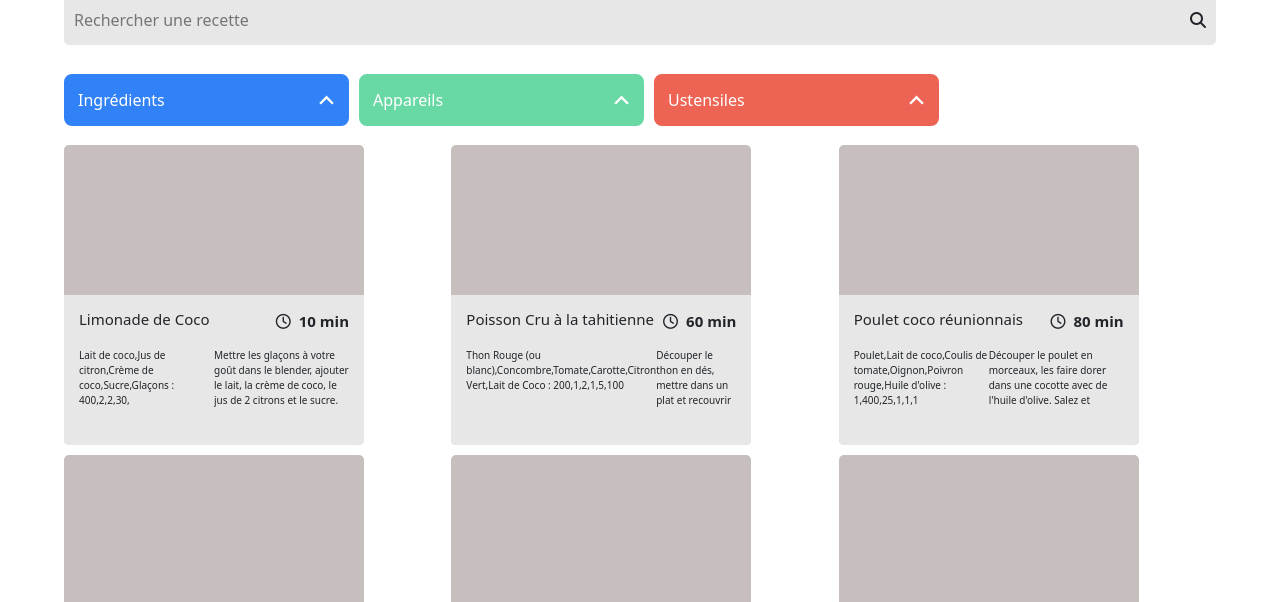
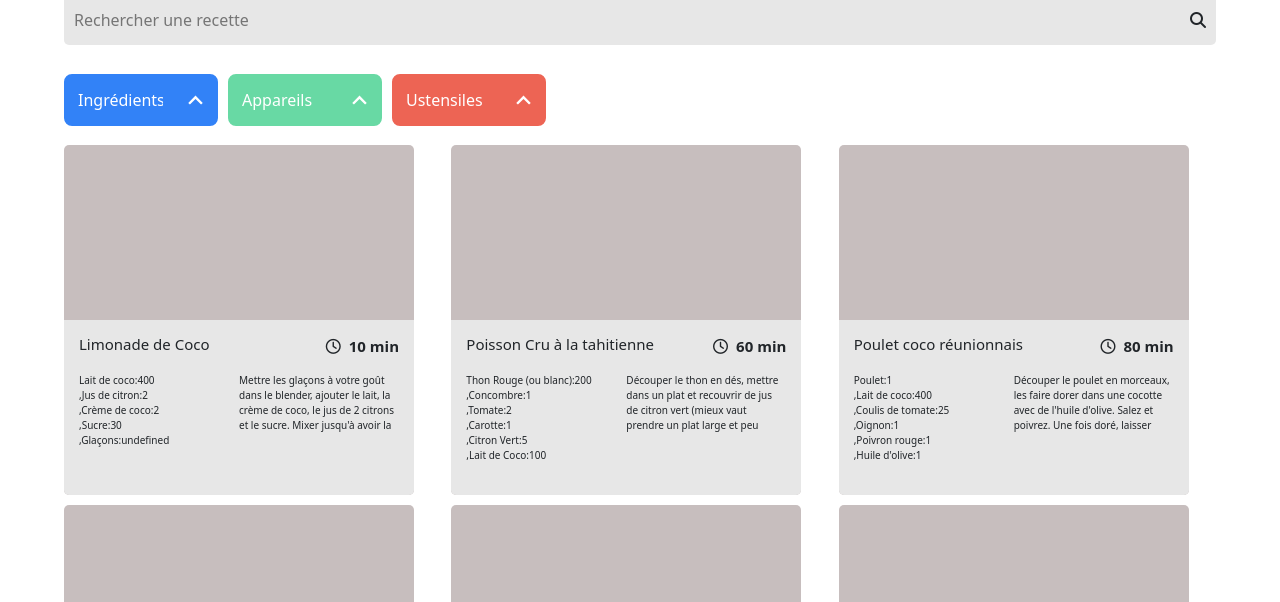
Before and after one commit to Ced933/AlgorithmeDeRecherche, a plain HTML site: page index.html in a window 1280 px wide. Shown: the part 138-740 px from the top of the page. Drawn offline with nearby package versions, Linux system fonts and the light colour scheme.

Commit message:
correction du css

```diff
--- a/app.js
+++ b/app.js
@@ -9,7 +9,7 @@ class App {
 
     }
 
-    selectedFilter = [];
+
     async AllRecepie() {
         let figureSection = document.querySelector('.figure-section');
         const dataRecipes = await this.recetteApi.getApi();
@@ -23,11 +23,12 @@ class App {
                 recipeFigure.innerHTML = `
                 <figcaption class="figcaption">
                 <div class="div-title-span">
-                    <h3>${recipe.name}</h3>
+                    <h3 class="h3-recipe">${recipe.name}</h3>
                     <span><i class="fa-regular fa-clock me-2"></i>${recipe.time} min</span>
                 </div>
                 <div class="div-describe-p">
-                    <p class="p-ingredients">${recipe.ingredients.map(el => el.ingredient)} : ${recipe.ingredients.map(quanti => quanti.quantity)}</p>
+
+                    <p class="p-ingredients">${recipe.ingredients.map(el => el.ingredient + ":" + el.quantity + "<br>")} </p>
                     <p class="p-describe">${recipe.description}</p>
                 </div>
             </figcaption>`
@@ -75,12 +76,8 @@ class App {
             ulHtmlListAppliance.innerHTML = appliancesItem;
             const allItem = document.querySelectorAll('.li-appliance');
             const tagSection = document.querySelector('.tag-section');
-
-
         }
         listOfAppliance();
-
-
 
         function listOfUstenciles() {
             const ulHtmlListUstensils = document.querySelector('.ul-container-list-ustensils');
@@ -111,13 +108,8 @@ class App {
         // a cahque fois qu'on ecrit a l'intérieur du input ça déclanche notre fonction filterData
         mainInputSearch.addEventListener('input', filterData)
 
-
-
         function filterData(e) {
-
             if (mainInputSearch.value.length >= 3) {
-
-
                 figureSection.innerHTML = "";
                 // ce que je suis entrain de chercher dans l'input
                 const searchString = e.target.value.toLowerCase();
@@ -125,28 +117,8 @@ class App {
                 let filterArrName = recipes.filter(el =>
                     el.name.toLowerCase().includes(searchString) || el.description.toLowerCase().includes(searchString) || el.ingredients.map(ingredient => ingredient.ingredient.toLowerCase()).includes(searchString))
                 console.log(filterArrName);
-                //    return arrTags.map(item => item.value).every(i => el.appliance.toLowerCase().includes(i) || el.ustensils.includes(i) || el.ingredients.map(ingredient => ingredient.ingredient.toLowerCase()).includes(i))
-
-
                 createRecipesCard(filterArrName);
-                // filtrer par description
-                // const filterArrDescription = recipes.filter(el =>
-                //     el.description.toLowerCase().includes(searchString))
-
-                // createRecipesCard(filterArrDescription)
-                // filtrer par ingrédients
-                // const filterArrIngredient = [];
-                // const filterArrayIngredient = recipes.map(el => {
-
-                //     if (el.ingredients.some((ingredient) => ingredient.ingredient.toLowerCase() === searchString)) {
-                //         filterArrIngredient.push(el);
-
-                //     }
-                // });
-
-                // createRecipesCard(filterArrIngredient)
                 // si la recherche est superieur à 2 carractere alors tu peux verifier si elle fait partie des 3 filtres
-
                 // si la recherche correspond à rien alors tu actives la fonction no result qui affichera aucun resultat trouvé
 
             }
@@ -164,17 +136,6 @@ class App {
             }
         }
 
-
-
-
-
-
-
-
-
-
-
-
         function createTag() {
             //     // lorsqu'on clique sur un tage on doit pouvoir le faire qu'une seule fois
             //     // c'est pour ça qu'on va creer une variable clicked et lui affecter false
@@ -183,22 +144,19 @@ class App {
 
             let arrTags = [];
             allItemIngredient.forEach(li => {
-                // console.log(li);
                 let clicked = false;
                 li.addEventListener('click', e => {
                     if (clicked == false) {
-                        //                 // je recupère la valeur du li sur le quel je viens de cliquer
+                        // je recupère la valeur du li sur le quel je viens de cliquer
                         const text = e.target.innerHTML
                         const ingredients = recipes.map(item => item.ingredients.map(ingredient => ingredient.ingredient.toLowerCase())).flatMap(x => x)
                         const appliances = recipes.map(item => item.appliance.toLowerCase());
                         const ustensils = recipes.map(item => item.ustensils.map(item2 => item2.toLowerCase())).flatMap(x => x);
-                        // let increase = 0;
+
                         const divSpan = document.createElement('div');
-                        //                 function creationTag() {
-                        //
+
 
                         if (ingredients.includes(text)) {
-
                             arrTags.push({
                                 // id: `${++increase}`,
                                 value: text,
@@ -215,12 +173,8 @@ class App {
                                 tagSection.appendChild(divSpan);
                                 clicked = true;
                             }
-
                         }
-
                         else if (appliances.includes(text)) {
-
-
                             arrTags.push({
                                 value: text,
                                 type: 'Appareil'
@@ -255,17 +209,10 @@ class App {
                             `
                                 tagSection.appendChild(divSpan);
                                 clicked = true;
-
                             }
                         }
-
                         console.log(arrTags);
-
-
-
                     }
-
-
                     else {
                         console.log('vous avez déja cliquer sur ce bouton');
                     }
@@ -276,7 +223,7 @@ class App {
                     let i;
                     for (i = 0; i < crosses.length; i++) {
                         crosses[i].onclick = function (e) {
-                            // alert();
+
                             // le tag actuel
                             let spanClicked = e.target.parentElement;
                             // supprimer le tag dans le dom
@@ -294,7 +241,7 @@ class App {
 
                             let filterTagMulti = recipes.filter(el => {
                                 // je compare mon tableau avec mes tag selectionné à tous les tableau ustensils de chaque recette
-                                return arrTags.map(item => item.value).every(i => el.ustensils.includes(i))
+                                return arrTags.map(item => item.value).every(i => el.appliance.toLowerCase().includes(i) || el.ustensils.includes(i) || el.ingredients.map(ingredient => ingredient.ingredient.toLowerCase()).includes(i))
                                 // filterArrUstensils.push(el);
 
                             });
@@ -307,81 +254,23 @@ class App {
 
                     let filterTagMulti = recipes.filter(el => {
                         // je compare mon tableau avec mes tag selectionné à tous les tableau ustensils de chaque recette
-                        // let applianceTag = arrTags.map(item => item.value).every(i => el.appliance.toLowerCase().includes(i)).every(i => el.ustensils.includes(i));
-                        // let ingredientTag = arrTags.map(item => item.value).every(i => el.ingredients.map(ingredient => ingredient.ingredient.toLowerCase()).includes(i));
-                        // let ustensilTag = arrTags.map(item => item.value).every(i => el.ustensils.includes(i));
                         return arrTags.map(item => item.value).every(i => el.appliance.toLowerCase().includes(i) || el.ustensils.includes(i) || el.ingredients.map(ingredient => ingredient.ingredient.toLowerCase()).includes(i))
+                    });
+                    if (filterTagMulti.length === 0) {
 
-                        // filterArrUstensils.push(el);
-
-                        // el.ingredients.map(ingredient => ingredient.ingredient.toLowerCase()) +
-                        // arrTags.map(item => item.value).every(i => el.ustensils.includes(i)) +
-                    });
-
+                        // let h2NoResultTag = document.createElement('h3');
+                        // h2NoResultTag.innerHTML = "Aucun resultat trouvé !";
+                        // figureSection.appendChild(h2NoResultTag)
+                        console.log("Aucun resultat trouvé");
+                    }
                     console.log(filterTagMulti);
                     figureSection.innerHTML = "";
                     createRecipesCard(filterTagMulti);
-
                 })
             })
         }
         createTag();
-        // return setIngredient;
-        // function searchWithTag() {
-
-        // }
-
-
-
-        //     const crosses = document.querySelectorAll('.cross-tag');
-
-        //     crosses.forEach(cross => {
-
-        //         cross.addEventListener('click', e => {
-        //             // lorsque je clique sur la croix elle efface mon tag et reinitialise
-        //             // la variable a false  on va donc pouvoir recliquer dessus
-
-        //             tabTag.pop();
-
-
-        //             console.log(tabTag);
-        //             let filterTagMultipleIngredient = recipes.filter(el => {
-        //                 // je compare mon tableau avec mes tag selectionné à tous les tableau ustensils de chaque recette
-        //                 return tabTag.every(i => el.ustensils.includes(i))
-        //                 // filterArrUstensils.push(el);
-
-        //             });
-        //             createRecipesCard(filterTagMultipleIngredient);
-        //             console.log(filterTagMultipleIngredient);
-
-
-        //         })
-        //     });
-
-        //     figureSection.innerHTML = "";
-
-        //     // const filterArrUstensils = [];
-
-        //     let filterTagMultiple = recipes.filter(el => {
-        //         // je compare mon tableau avec mes tag selectionné à tous les tableau ustensils de chaque recette
-        //         return tabTag.every(i => el.ingredients.map(ingredient => ingredient).includes(i))
-        //         // filterArrUstensils.push(el);
-
-        //     });
-        //     console.log(filterTagMultiple);
-
-        //     createRecipesCard(filterTagMultiple);
-        // }
-        // searchWithTag();
-
-
-
     }
-
-
-
-
-
 }
 
 const app = new App();
--- a/css/style.css
+++ b/css/style.css
@@ -101,8 +101,8 @@ header {
 
 .figure {
     /* border: 1px solid #000; */
-    width: 300px;
-    height: 300px;
+    width: 350px;
+    height: 350px;
     padding: 0;
     margin: 0;
     background-color: #C7BEBE;
@@ -113,7 +113,7 @@ header {
 .figcaption {
     position: absolute;
     background-color: #E7E7E7;
-    height: 150px;
+    height: 175px;
 
     bottom: 0;
     border-radius: 0 0 5px 5px;
@@ -141,9 +141,19 @@ header {
     justify-content: start;
 }
 
+.h3-recipe {
+    overflow: hidden !important;
+    text-overflow: ellipsis;
+    width: 200px;
+    white-space: nowrap;
+}
+
 .p-ingredients {
     font-size: 10px;
     width: 90%;
+    overflow: hidden !important;
+    text-overflow: ellipsis;
+    height: 90px;
 }
 
 .p-describe {
@@ -212,6 +222,7 @@ p {
     background: #3282F7;
     border: transparent;
     color: #fff;
+    width: 100px;
 }
 
 .select {
@@ -253,6 +264,7 @@ p {
     background: #68D9A4;
     border: transparent;
     color: #fff;
+    width: 100px;
 }
 
 .select-appliance {
@@ -293,6 +305,7 @@ p {
     background: #ED6454;
     border: transparent;
     color: #fff;
+    width: 100px;
 }
 
 .select-ustensils {
```
Also changed, not shown: index.html (+1 -44 lines).
